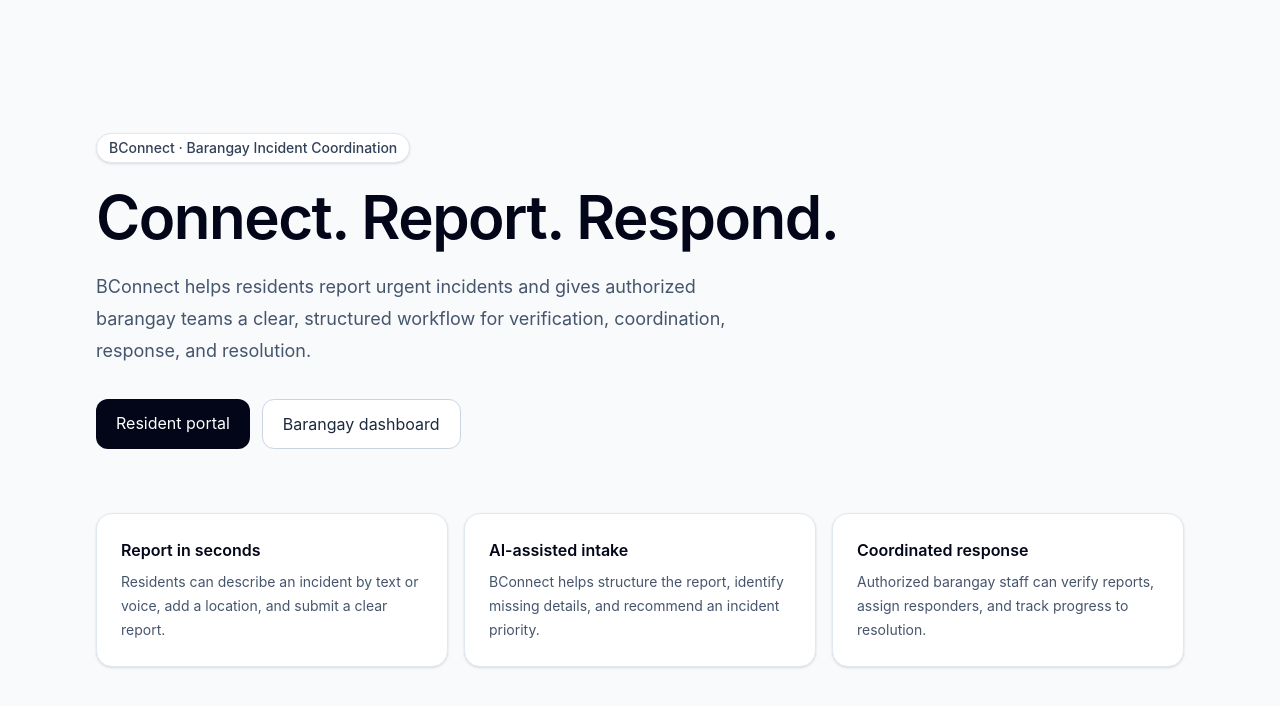
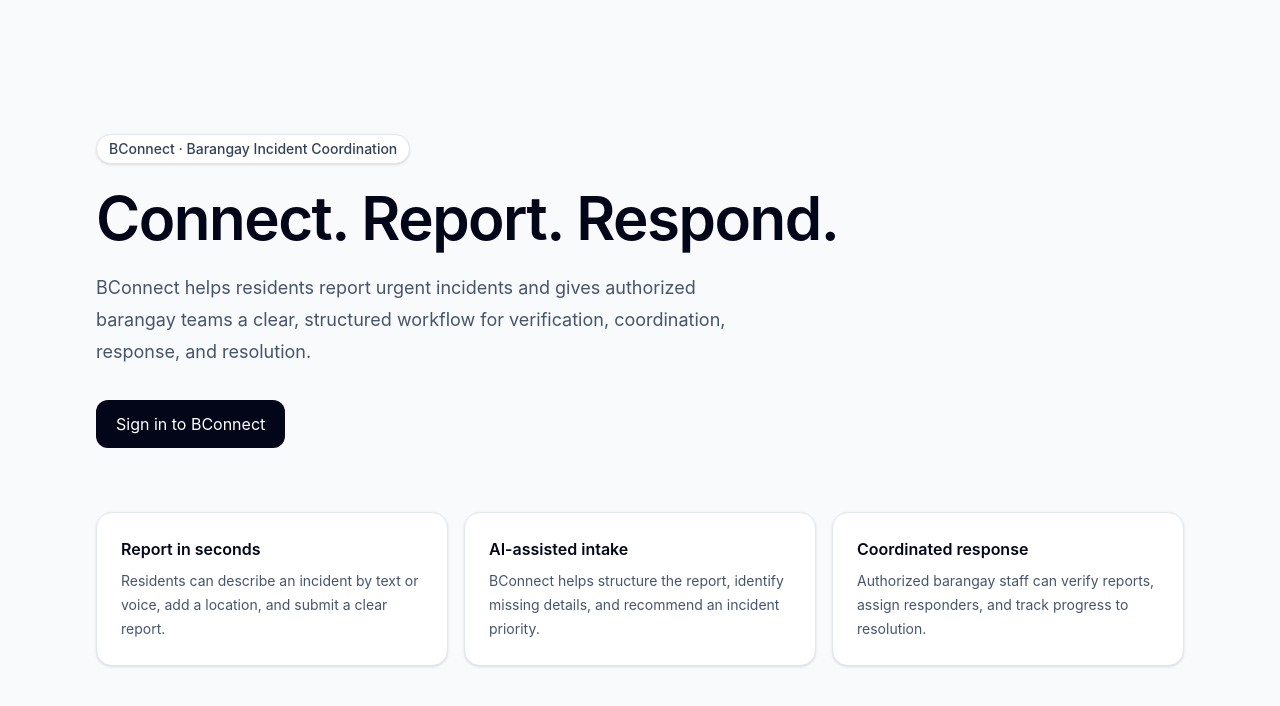
Before and after one commit to a3bcruz-jpg/BConnect, a Next.js app: page / in a window 1280 px wide. Shown: the top 706 px of the page. Built offline with nearby package versions, Linux system fonts and the light colour scheme.

Commit message:
feat: route users through BConnect login

```diff
--- a/src/app/page.tsx
+++ b/src/app/page.tsx
@@ -34,16 +34,10 @@ export default function HomePage() {
 
           <div className="mt-8 flex flex-wrap gap-3">
             <Link
-              href="/resident"
+              href="/login"
               className="rounded-xl bg-slate-950 px-5 py-3 text-sm font-semibold text-white transition hover:bg-slate-800"
             >
-              Resident portal
-            </Link>
-            <Link
-              href="/official"
-              className="rounded-xl border border-slate-300 bg-white px-5 py-3 text-sm font-semibold text-slate-800 transition hover:bg-slate-100"
-            >
-              Barangay dashboard
+              Sign in to BConnect
             </Link>
           </div>
         </div>
```
